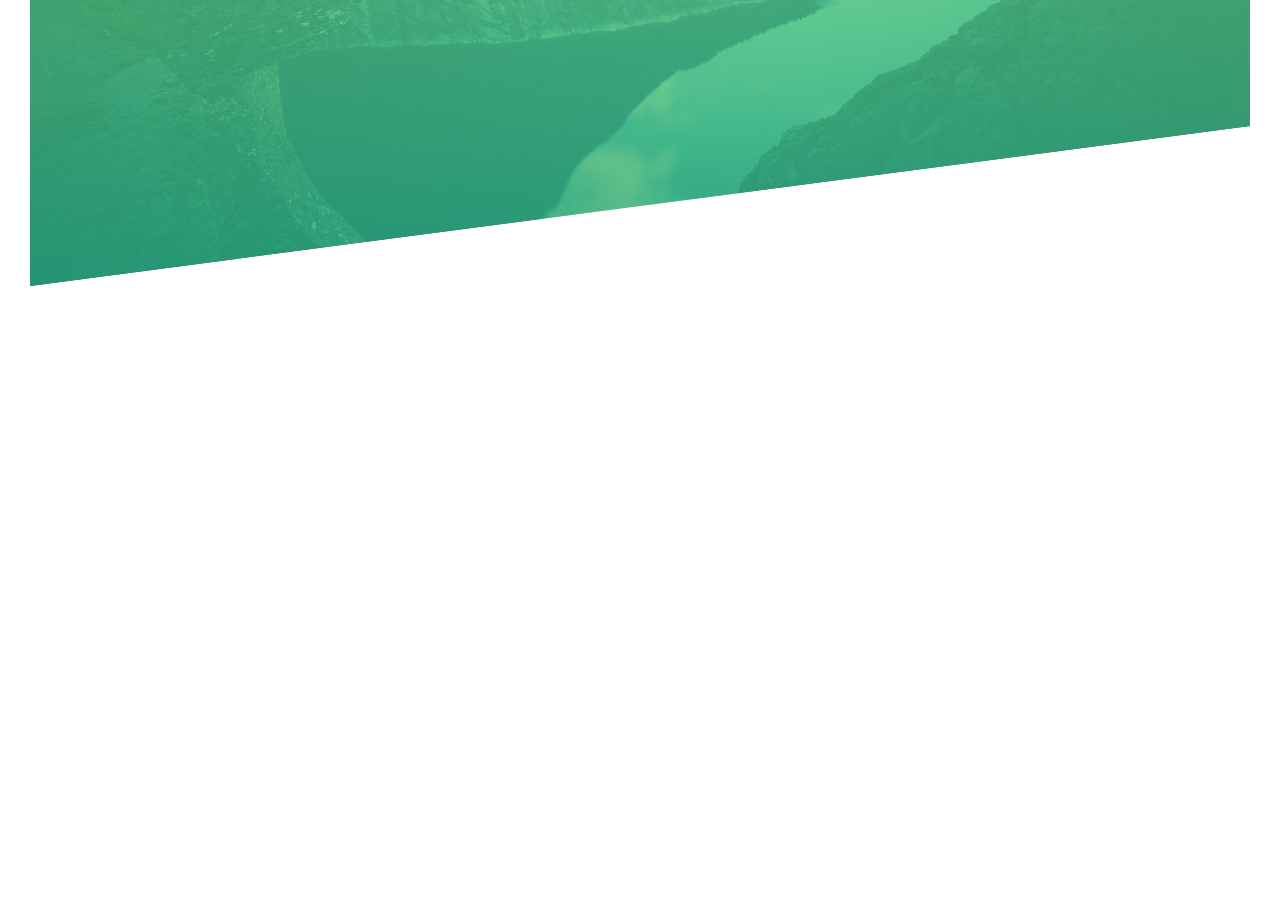
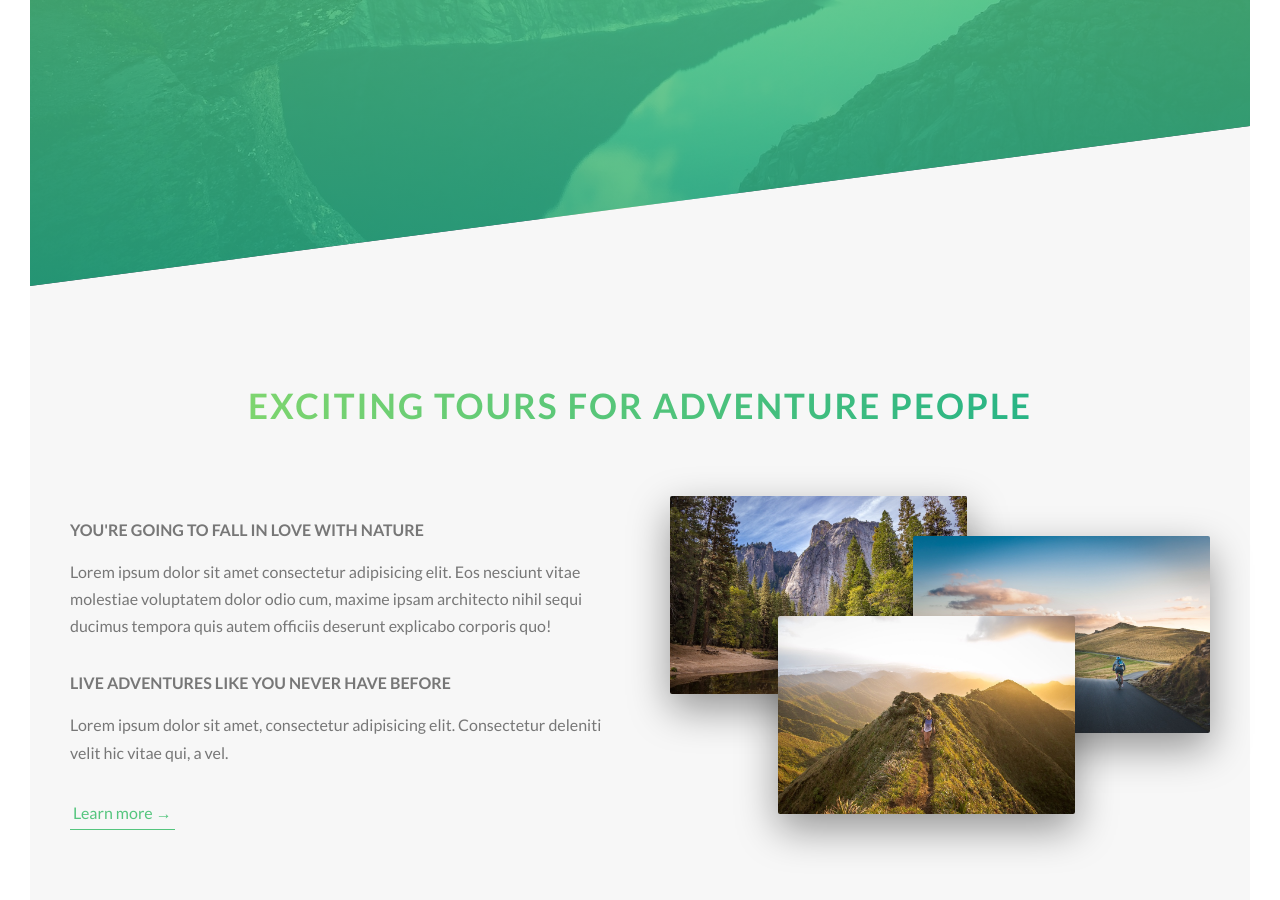
Before and after one commit to Lucaster85/advanced-css-course, a website: page index.html in a window 1280 px wide. Shown: the part 504-1404 px from the top of the page. Before the commit the page ends 820 px from the top, so only its background shows below. Drawn offline with Linux system fonts and the light colour scheme.

Commit message:
building about section, video number 37

```diff
--- a/index.html
+++ b/index.html
@@ -24,6 +24,35 @@
             <a href="#" class="btn btn--white btn--animated">Discover our tours</a>
         </div>
     </header>
+    <main>
+        <section class="section-about">
+            <div class="u-center-text u-margin-bottom-big">
+                <h2 class="heading-secondary">
+                    Exciting tours for adventure people
+                </h2>
+            </div>
+            <div class="row">
+                <div class="col-1-of-2">
+                    <h3 class="heading-tertiary u-margin-bottom-small">You're going to fall in love with nature</h3>
+                    <p class="paragraph">
+                        Lorem ipsum dolor sit amet consectetur adipisicing elit. Eos nesciunt vitae molestiae voluptatem dolor odio cum, maxime ipsam architecto nihil sequi ducimus tempora quis autem officiis deserunt explicabo corporis quo!
+                    </p>
+                    <h3 class="heading-tertiary u-margin-bottom-small">Live adventures like you never have before</h3>
+                    <p class="paragraph">
+                        Lorem ipsum dolor sit amet, consectetur adipisicing elit. Consectetur deleniti velit hic vitae qui, a vel.
+                    </p>
+                    <a href="#" class="btn-text">Learn more &rarr;</a>
+                </div>
+                <div class="col-1-of-2">
+                    <div class="composition">
+                        <img src="img/nat-1-large.jpg" alt="Photo 1" class="composition__photo composition__photo--p1">
+                        <img src="img/nat-2-large.jpg" alt="Photo 2" class="composition__photo composition__photo--p2">
+                        <img src="img/nat-3-large.jpg" alt="Photo 3" class="composition__photo composition__photo--p3">
+                    </div>
+                </div>
+            </div>
+        </section>
+    </main>
    <!--  <section class="grid-test">
         <div class="row">
             <div class="col-1-of-2">
--- a/sass/abstracts/_variables.scss
+++ b/sass/abstracts/_variables.scss
@@ -5,6 +5,10 @@ $color-primary-dark: #28b485;
 $color-grey-dark: #777;
 $color-white: #fff;
 $color-black: #000;
+$color-grey-ligth-1: #f7f7f7;
+
+//FONT
+$default-font-size: 1.6rem;
 
 //GRID
 $grid-width: 114rem;
--- a/sass/base/_typography.scss
+++ b/sass/base/_typography.scss
@@ -30,3 +30,34 @@ body {
         animation: moveInRigth 2.5s ease-out;
     }
 }
+
+.heading-secondary {
+    font-size: 3.5rem;
+    text-transform: uppercase;
+    font-weight: 700;
+    display: inline-block;
+    background-image: linear-gradient(to right, $color-primary-ligth, $color-primary-dark);
+    -webkit-background-clip: text;
+    color: transparent;
+    letter-spacing: .2rem;
+    transition: all .2s;
+
+    &:hover {
+        transform: skewY(2deg) skewX(15deg) scale(1.1);
+        text-shadow: .5rem 1rem 2rem rgba($color-black, .3); /* x y blur color */
+    }
+}
+
+.heading-tertiary {
+    font-size: $default-font-size;
+    text-transform: uppercase;
+    font-weight: 700;
+}
+
+.paragraph {
+    font-size: $default-font-size;
+
+    &:not(:last-child) {
+        margin-bottom: 3rem;
+    }
+}
--- a/sass/base/_utilities.scss
+++ b/sass/base/_utilities.scss
@@ -0,0 +1,4 @@
+.u-center-text {text-align: center;}
+.u-margin-bottom-big {margin-bottom: 8rem;}
+.u-margin-bottom-small {margin-bottom: 1.5rem;}
+.u-margin-bottom-medium {margin-bottom: 5rem;}
--- a/sass/components/_button.scss
+++ b/sass/components/_button.scss
@@ -7,7 +7,7 @@
         display: inline-block;
         border-radius: 10rem;
         position: relative;
-        font-size: 1.6rem;
+        font-size: $default-font-size;
     }
     &:hover {
         transform: translateY(-3px);
@@ -48,3 +48,27 @@
         animation-fill-mode: backwards;
     }
 }
+
+.btn-text {
+    &:link,
+    &:visited {
+        font-size: $default-font-size;
+        color: $color-primary;
+        display: inline-block;
+        text-decoration: none;
+        border-bottom: 1px solid $color-primary;
+        padding: 3px;
+        transition: all .2s;
+    }
+    &:hover {
+        background-color: $color-primary;
+        color: $color-white;
+        box-shadow: 0 1rem 2rem rgba($color-black, .15);
+        transform: translateY(-2px);
+
+    }
+    &:active {
+        box-shadow: 0 .5rem 1rem rgba($color-black, .15);
+        transform: translateY(0);
+    }
+}
--- /dev/null
+++ b/sass/components/_composition.scss
@@ -0,0 +1,38 @@
+.composition {
+    position: relative;
+
+    &__photo {
+        width: 55%;
+        box-shadow: 0 1.5rem 4rem rgba($color-black, .4);
+        border-radius: 2px;
+        position: absolute;
+        z-index: 10;
+        transition: all .2s;
+        outline-offset: 2rem;
+
+        &--p1 {
+            left: 0;
+            top: -2rem;
+        }
+
+        &--p2 {
+            right: 0;
+            top: 2rem;
+        }
+
+        &--p3 {
+            left: 20%;
+            top: 10rem;
+        }
+
+        &:hover {
+            transform: scale(1.05) translateY(-.5rem);
+            box-shadow: 0 2.5rem 4rem rgba($color-black, .5);
+            z-index: 20;
+            outline: 1.5rem solid $color-primary;
+        }
+    }
+    &:hover &__photo:not(:hover) {
+        transform: scale(.9);
+    }
+}
--- a/sass/layouts/_grid.scss
+++ b/sass/layouts/_grid.scss
@@ -1,6 +1,5 @@
 .row {
     max-width: $grid-width;
-    background-color: #eee;
     margin: 0 auto;
 
     &:not(:last-child) {
@@ -10,7 +9,6 @@
     @include clearfix;
 
     [class^="col-"] { //^selecciona lo que empieza con.. $selecciona lo que termina con *selecciona lo que contiene
-        background-color: orangered;
         float: left;
 
         &:not(:last-child) {
--- a/sass/main.scss
+++ b/sass/main.scss
@@ -10,6 +10,7 @@
 @import "base/typography";
 
 @import "components/button";
+@import "components/composition";
 
 @import "layouts/header";
 @import "layouts/grid";
--- a/sass/pages/_home.scss
+++ b/sass/pages/_home.scss
@@ -0,0 +1,5 @@
+.section-about {
+    background-color: $color-grey-ligth-1;
+    padding: 25rem 0;
+    margin-top: -20vh;
+}
```
Also changed, not shown: css/style.css.
